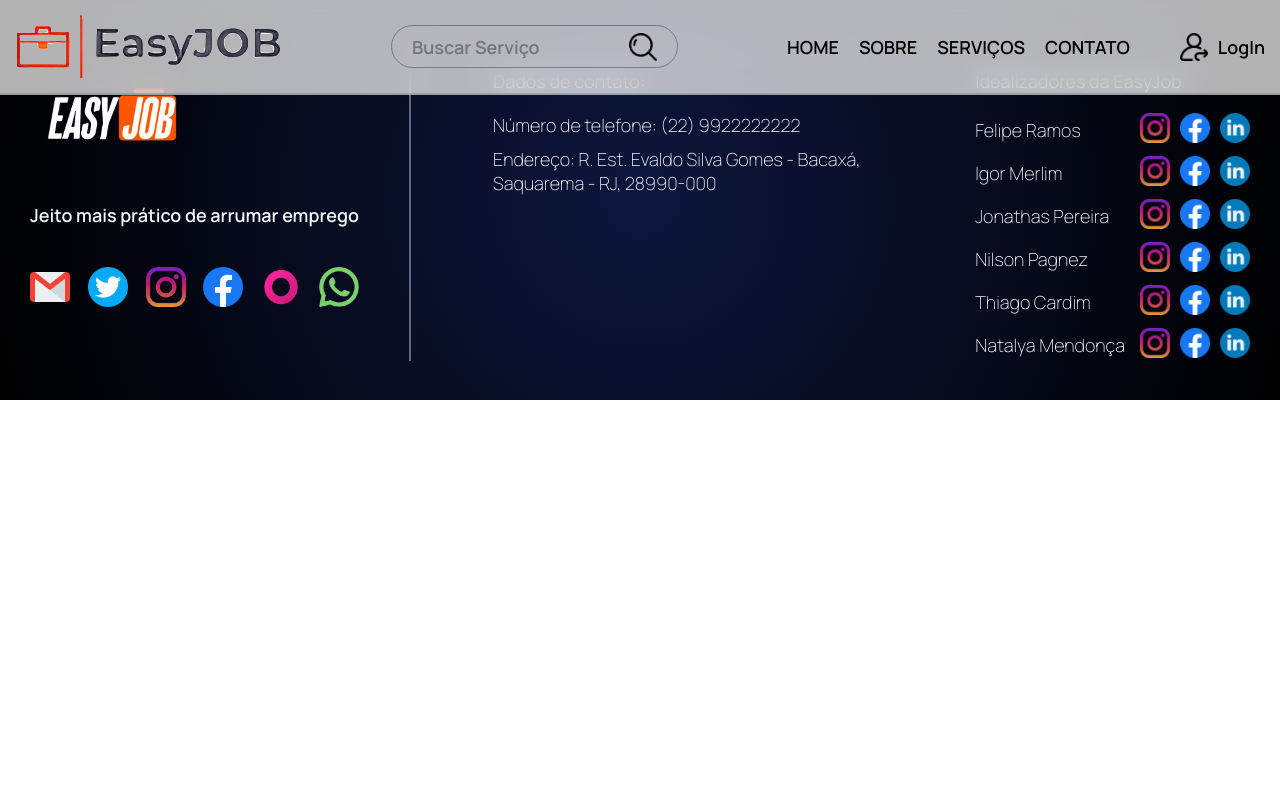
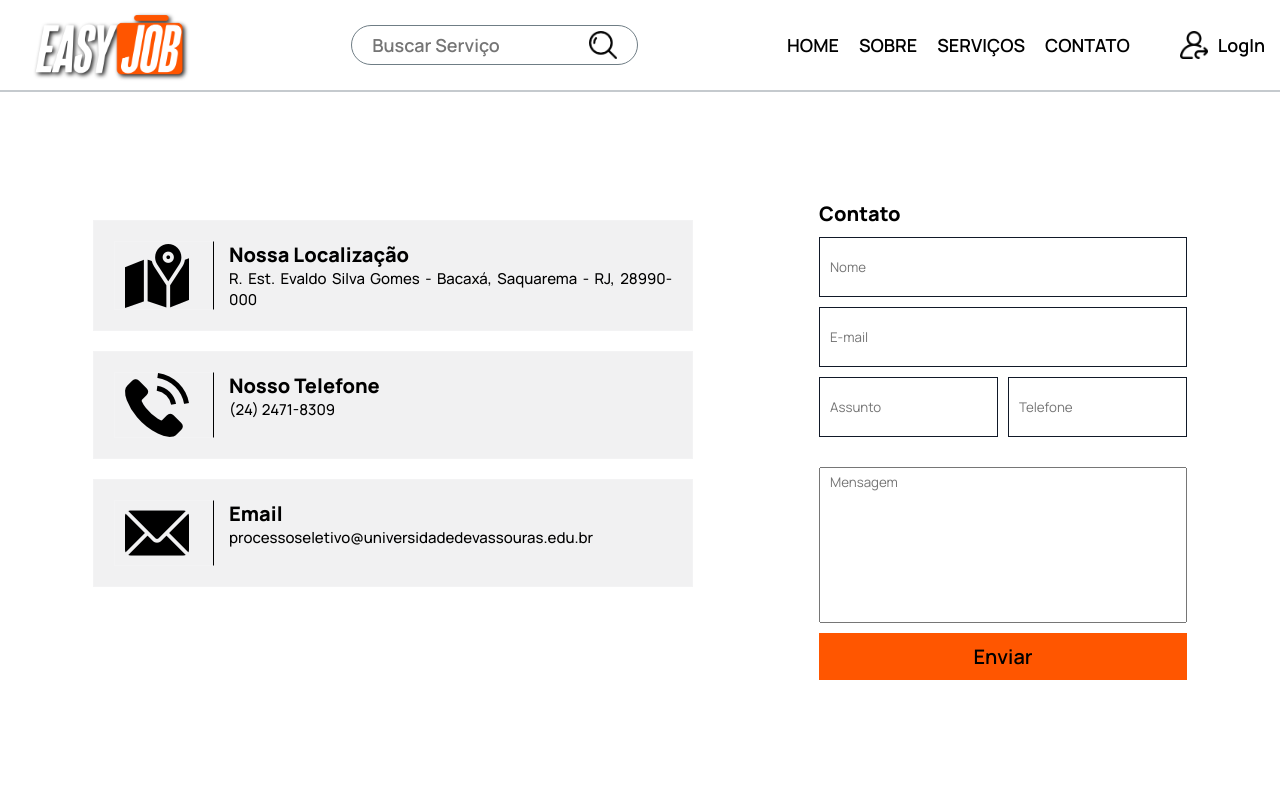
Before and after one commit to NilsonPagnez/easyjob_login, a React (Create React App) app in the folder client/: page /Contato in a window 1280 px wide. Shown: the top 800 px of the page. Built offline with nearby package versions, Linux system fonts and the light colour scheme.

Commit message:
Projeto finalizado

```diff
--- a/client/src/App.js
+++ b/client/src/App.js
@@ -6,6 +6,7 @@ import Footer from './Containers/Footer/Footer.jsx';
 import LoginForms from './Pages/Login/LoginForms.jsx';
 import Sobre from './Pages/Sobre/Sobre.jsx';
 import Servicos from './Pages/Servicos/Servicos.jsx';
+import Contato from './Pages/Contato/Contato.jsx';
 
 function App() {
   return (
@@ -16,6 +17,7 @@ function App() {
         <Route path='/Login' element={<LoginForms/>}/>
         <Route path='/Sobre' element={<Sobre/>}/>
         <Route path='/Servicos' element={<Servicos/>}/>
+        <Route path='/Contato' element={<Contato/>}/>
 
       </Routes>
       <Footer/>
--- a/client/src/Containers/Header/Header.css
+++ b/client/src/Containers/Header/Header.css
@@ -1,4 +1,3 @@
-
 header {
   position: fixed;
   z-index: 400;
@@ -6,20 +5,29 @@ header {
   background: none;
   top: 0px;
   width: 100%;
-    background-color: rgba(255, 255, 255, 0.7);
+  background-color: rgb(255, 255, 255);
   -webkit-backdrop-filter: blur(1.5rem);
   backdrop-filter: blur(1.5rem);
   border-bottom: 0.2rem solid rgba(111, 124, 132, 0.4);
 }
+
+.Logo {
+  width: 15%;
+  -webkit-filter: drop-shadow(2px 2px 2px #222);
+  filter: drop-shadow(2px 2px 2px #222);
+}
+
 header .clickTo_menu {
   display: flex;
   justify-content: space-between;
   gap: 6rem;
   align-items: center;
 }
+
 header .clickTo_menu .active {
   color: var(--text-color-lightGray);
 }
+
 header .clickTo_menu button {
   display: flex;
   font-size: 1.8rem;
@@ -27,21 +35,26 @@ header {
   align-items: center;
   max-height: 24px;
 }
+
 header .clickTo_menu button:hover {
   color: var(--text-color-lightGray);
   transition: 0.2s;
 }
+
 header .clickTo_menu .logar {
   padding-left: 7rem;
 }
+
 header .clickTo_menu .logar a {
   gap: 1rem;
   display: flex;
   align-items: center;
 }
+
 header .clickTo_menu .logar:hover {
   filter: invert(50%) sepia(5%) saturate(934%) hue-rotate(159deg) brightness(95%) contrast(86%);
 }
+
 header .container {
   max-width: 160rem;
   padding-top: 1.5rem;
@@ -66,41 +79,51 @@ header .container .header_content .busca {
   max-width: 30rem;
   justify-content: space-between;
 }
+
 header .container .header_content .busca input {
   font-size: 1.8rem;
   font-weight: 600;
 }
+
 header .container .header_content .busca button {
   display: flex;
   align-items: center;
 }
+
 header .container .header_content .show-menu-mobile {
   display: none;
 }
+
 header .container .before_menu .mobileClickTo_menu {
   visibility: hidden;
   margin-top: 1.5rem;
   padding-right: 10rem;
 }
+
 header .container .before_menu .active {
   overflow: hidden;
   transition: 0.5s ease-in-out;
   height: 20rem;
 }
+
 header .container .before_menu .active .active {
   display: block !important;
   animation: FadeIn 0.5s forwards;
 }
+
 header .container .before_menu .active .menus {
   display: none;
 }
+
 header .container .before_menu .active .menus-content {
   display: flex;
   gap: 8rem;
 }
+
 header .container .before_menu .active .menus-content h3 {
   font-weight: 800;
 }
+
 header .container .before_menu .activeMobileMenu {
   overflow: hidden;
   display: flex;
@@ -109,13 +132,16 @@ header .container .header_content .busca input {
   width: 100%;
   transition: 0.5s ease-in-out;
 }
+
 header .container .before_menu .activeMobileMenu .active {
   display: block !important;
   animation: FadeIn 0.5s forwards;
 }
+
 header .container .before_menu .activeMobileMenu .menus {
   display: none;
 }
+
 header .container .before_menu .menu {
   overflow: hidden;
   display: flex;
@@ -124,67 +150,85 @@ header .container .header_content .busca input {
   width: 100%;
   transition: 0.5s ease-in-out;
 }
+
 header .container .before_menu .menu .active {
   display: block !important;
   animation: FadeIn 0.5s forwards;
 }
+
 header .container .before_menu .menu .menus {
   display: none;
 }
+
 @media (max-width: 1440px) {
   header .container .header_content ul {
     gap: 2rem;
   }
+
   header .container .header_content ul .logar {
     padding-left: 3rem;
   }
 }
+
 @media (max-width: 1200px) {
   header .container .header_content .busca {
     display: none;
   }
+
   header .container .header_content ul {
     gap: 5rem;
   }
+
   header .container .header_content ul .logar {
     padding-left: 5rem;
   }
+
   header .container .header_content ul .logar a {
     font-size: 0rem;
   }
 }
+
 @media (max-width: 991px) {
   header .container .header_content .busca {
     display: flex;
   }
+
   header .container .header_content .show-menu-mobile {
     display: flex;
     align-items: center;
   }
+
   header .container .header_content ul {
     gap: 0;
   }
+
   header .container .header_content ul .menu-buttons {
     display: none;
   }
+
   header .container .header_content ul .logar {
     padding: 0;
   }
+
   header .container .before_menu .mobileClickTo_menu {
     visibility: visible;
     margin-bottom: 2rem;
   }
+
   header .container .before_menu .mobileClickTo_menu .logar {
     display: none;
   }
 }
+
 @media (max-width: 722px) {
   header .container .header_content .busca {
     display: none;
   }
+
   header .before_menu .mobileClickTo_menu {
     padding-right: 0px !important;
   }
+
   header .before_menu .mobileClickTo_menu .menu-buttons {
     font-size: 1.6rem;
   }
--- a/client/src/Containers/Header/Header.jsx
+++ b/client/src/Containers/Header/Header.jsx
@@ -1,6 +1,6 @@
 import React from 'react'
 import './Header.css'
-import Logo from '../../assets/LogoUpscale-fococlipping-standard.png'
+import Logo from '../../assets/MainLogoNova.png'
 import IconSearch from '../../assets/Icon_search.png'
 import IconMenu from '../../assets/Icon_menu.png'
 import Login from '../../assets/login.png'
@@ -12,7 +12,7 @@ function Header() {
             <div class="container">
                 <div class="header_content">
 
-                    <img src={Logo} alt="Logo"></img>
+                    <img src={Logo} className='Logo' alt="Logo"></img>
 
                     <div class="busca">
                         <input type="text" placeholder="Buscar Serviço"></input>
--- /dev/null
+++ b/client/src/Pages/Contato/Contato.css
@@ -0,0 +1,88 @@
+.b-mid {
+    padding-bottom: 100px !important;
+    padding-top: 200px !important;
+    display: flex;
+    justify-content: space-around;
+}
+
+.texto {
+    display: flex;
+    min-height: 70vh;
+}
+
+.texto ul {
+    text-align: justify;
+
+    max-width: 600px;
+}
+
+.texto ul li {
+    backdrop-filter: blur(1px) saturate(0%);
+    -webkit-backdrop-filter: blur(1px) saturate(0%);
+    background-color: rgba(17, 25, 40, 0.06);
+    display: flex;
+    border: 1px solid rgba(255, 255, 255, 0.125);
+    margin-top: 20px;
+    padding: 20px;
+}
+
+.texto ul li .content span {
+    font-weight: 700;
+    font-size: 20px;
+
+
+}
+
+.texto ul li .content p {
+    font-size: 15px;
+}
+
+.area-texto {
+    display: flex;
+    flex-direction: column;
+}
+.area-texto span{
+    font-size: 20px;
+    font-weight: 700;
+}
+
+.area-texto input {
+    padding: 20px 10px;
+
+    border: 1px solid rgba(17, 25, 40, 1);
+    width: 100%;
+    margin-top: 10px;
+}
+
+.area-texto textarea {
+    resize: none;
+    margin-top: 30px;
+    padding: 5px 10px;
+}
+
+.area-texto div {
+    display: flex;
+    width: 100%;
+    gap: 10px;
+}
+
+.imageDiv {
+    display: flex;
+    align-items: center;
+    max-width: 100px;
+    min-width: 100px;
+    justify-content: center;
+    border: 1px solid rgba(255, 255, 255, 0.125);
+    border-right: 1px solid;
+    margin-right: 15px;
+    padding-right: 15px;
+}
+
+.env {
+    padding: 10px 20px;
+    background-color: var(--main-orange-brand-color);
+    margin-top: 10px;
+    font-size: 20px;
+    font-weight: 600;
+
+}
--- /dev/null
+++ b/client/src/Pages/Contato/Contato.jsx
@@ -0,0 +1,63 @@
+import React from 'react'
+import './Contato.css'
+import Mapa from '../../assets/mapa.png'
+import Telefone from '../../assets/telefone.png'
+import Email from '../../assets/e-mail.png'
+
+export default function Contato() {
+    return (
+        <section class="b-mid container">
+
+            <div class="texto ">
+
+                <ul>
+                    <li >
+                        <div class="imageDiv" >
+                            <img src={Mapa} alt=""></img>
+                        </div>
+                        <div class="content">
+
+                            <span id="sobre">Nossa Localização</span>
+                            <p>R. Est. Evaldo Silva Gomes - Bacaxá, Saquarema - RJ, 28990-000</p>
+                        </div>
+
+                    </li>
+                    <li >
+                        <div class="imageDiv" >
+                            <img src={Telefone} alt=""></img>
+                        </div>
+                        <div class="content">
+                            <span id="sobre">Nosso Telefone</span>
+                            <p>(24) 2471-8309</p>
+                        </div>
+                    </li>
+                    <li >
+                        <div class="imageDiv" >
+                            <img src={Email} alt=""></img>
+                        </div>
+                        <div class="content">
+                            <span id="sobre">Email</span>
+                            <p>processoseletivo@universidadedevassouras.edu.br</p>
+                        </div>
+                    </li>
+                </ul>
+
+            </div>
+
+            <div class="area-texto">
+                <span >Contato</span>
+                <input type="text" placeholder="Nome"></input>
+                <input type="text" placeholder="E-mail"></input>
+                <div>
+                    <input type="text" placeholder="Assunto"></input>
+                    <input type="text" placeholder="Telefone"></input>
+                </div>
+                <textarea placeholder="Mensagem" name="" id="" cols="1" rows="8"></textarea>
+                <button class="env">Enviar</button>
+            </div>
+
+
+        </section>
+
+    )
+}
--- a/client/src/Pages/Servicos/Servicos.css
+++ b/client/src/Pages/Servicos/Servicos.css
@@ -7,7 +7,7 @@
   display: flex;
   justify-content: center;
   align-items: center;
-  min-height: 70vh;
+  min-height: 60vh;
 }
 
 .grid ul {
--- a/client/src/index.css
+++ b/client/src/index.css
@@ -32,6 +32,7 @@ html {
   --main-brand-color:	hsl(216, 61%, 52%);
   --main-brand-color-opacified:	hsl(216, 61%, 52%,0.9);
   --darker-brand-color:	hsl(216, 87%, 37%);
+  --main-orange-brand-color:#ff5600;
   --text-color-lightGray:hsl(203, 9%, 48%) ;
   --text-color-lightGray2:hsl(201, 13%, 78%) ;
   --text-color-white: #E3ECF5;
```
Also changed, not shown: client/src/Pages/Contato.jsx (deleted), client/src/Pages/Sobre.jsx (deleted), client/src/assets/MainLogoNova.png (added). Lines whose indentation alone changed are shown as unchanged.
